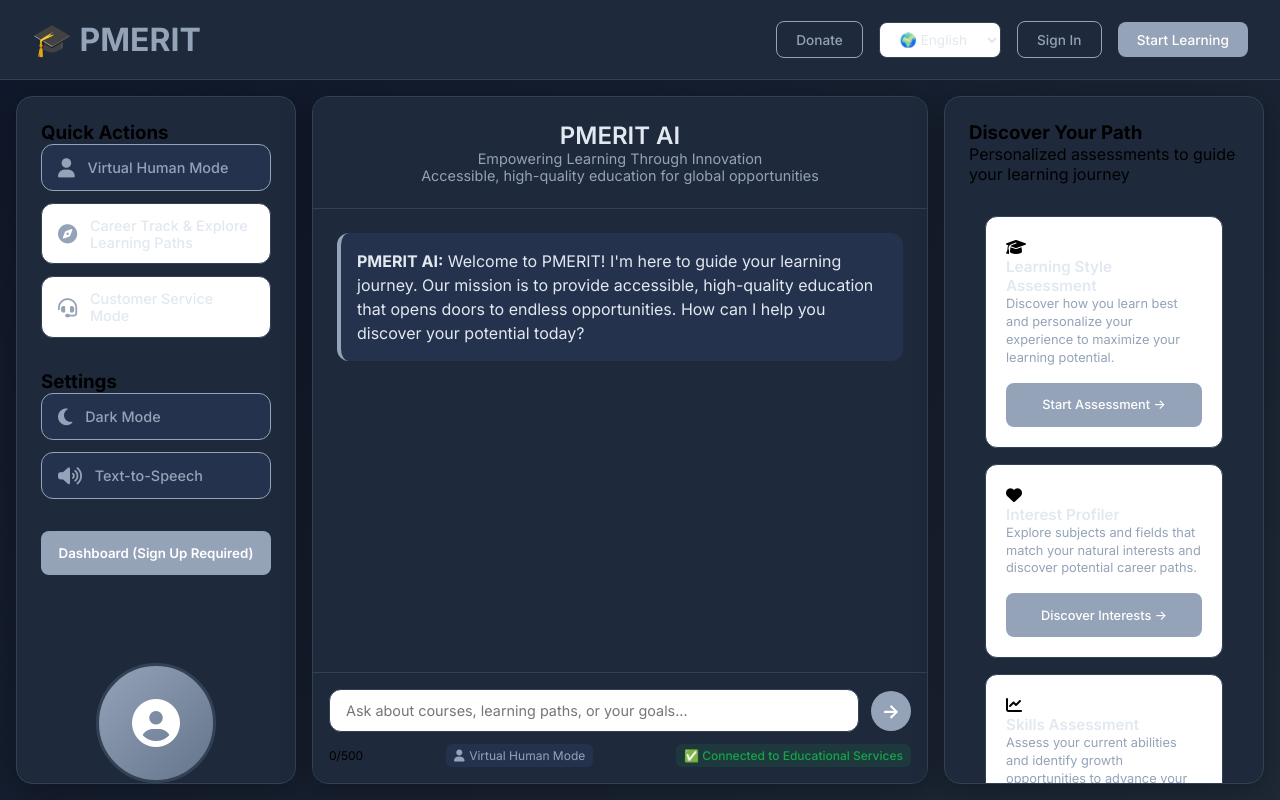
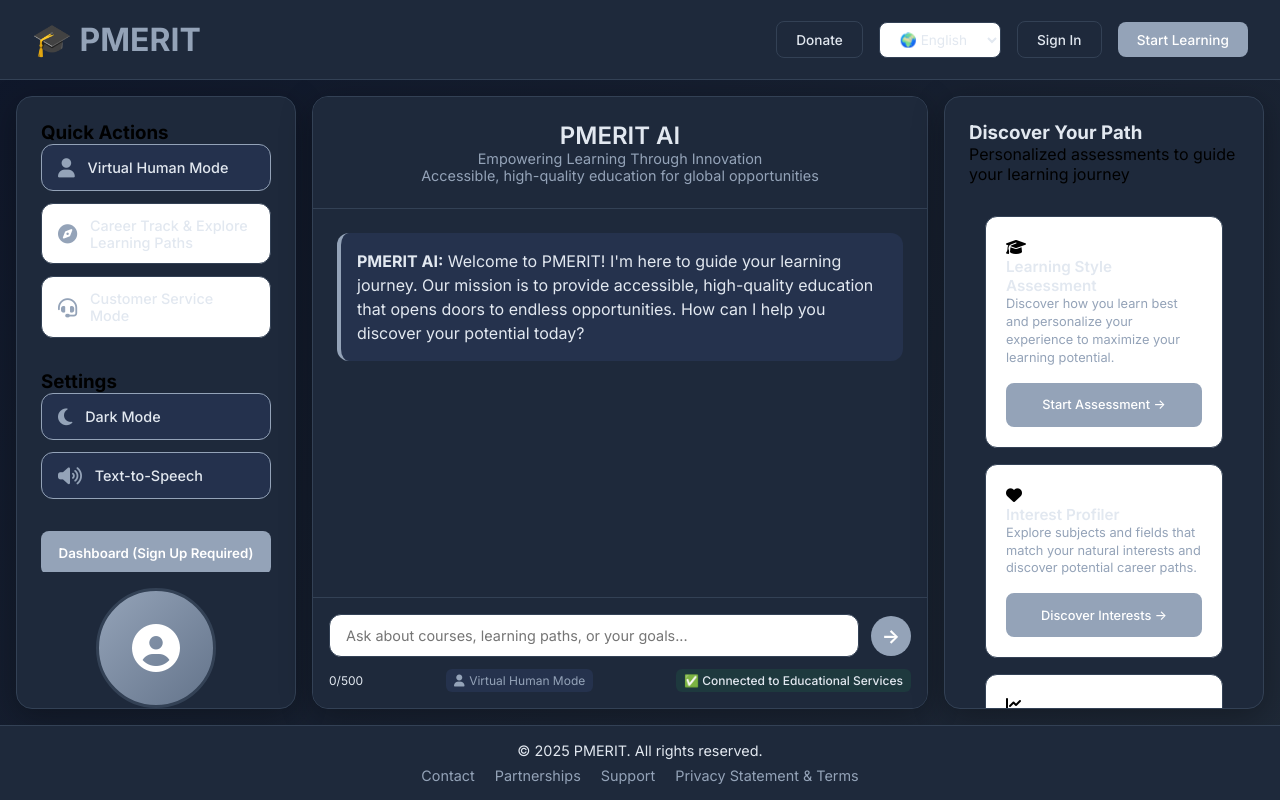
Before and after one commit to peoplemerit/Page-Testing, a plain HTML site: page index.html in a window 1280 px wide. Both pictures are taken after a click on the element "Dark Mode". Drawn offline with Linux system fonts and the light colour scheme.

Commit message:
Update index.html

```diff
--- a/index.html
+++ b/index.html
@@ -44,6 +44,28 @@
             --shadow: 0 8px 32px rgba(0, 0, 0, 0.3);
         }
 
+        body.dark-mode .sidebar-left .label,
+        body.dark-mode .sidebar-left .pane-header,
+        body.dark-mode .sidebar-right h3,
+        body.dark-mode .sidebar-right h4,
+        body.dark-mode .chat-input-wrapper input,
+        body.dark-mode .chat-footer .status-connected,
+        body.dark-mode .chat-footer .char-count,
+        body.dark-mode .footer-text {
+            color: var(--text-primary) !important;
+        }
+
+        body.dark-mode .chat-input input::placeholder {
+            color: var(--text-secondary) !important;
+        }
+        body.dark-mode .btn-pricing, body.dark-mode .btn-signin {
+            color: var(--text-primary);
+            border-color: var(--border-color);
+        }
+        body.dark-mode .btn-pricing:hover, body.dark-mode .btn-signin:hover {
+            color: var(--text-primary);
+        }
+
         /* Global Reset (from main.css) */
         * {
             margin: 0;
@@ -57,12 +79,13 @@
             background: var(--background-gradient);
             background-attachment: fixed;
             overflow: hidden; /* Non-scrollable feature like Google Home page */
+            display: flex;
+            flex-direction: column;
         }
 
         /* App Container (from main.css) */
         .app-container {
-            height: 100vh;
-            width: 100vw;
+            flex: 1;
             display: flex;
             flex-direction: column;
             overflow: hidden;
@@ -476,6 +499,8 @@
             margin-bottom: 1rem;
             transition: all 0.2s ease;
             cursor: pointer;
+            min-height: 120px; /* Adjust card height to fit without overflow */
+            flex-shrink: 0;
         }
 
         .assessment-card:hover {
@@ -513,6 +538,31 @@
         .assessment-btn:hover {
             background: var(--secondary-purple);
             transform: translateY(-1px);
+        }
+
+        .footer {
+            background: var(--card-bg);
+            backdrop-filter: blur(10px);
+            border-top: 1px solid var(--border-color);
+            padding: 1rem 2rem;
+            text-align: center;
+            font-size: 0.9rem;
+            flex-shrink: 0;
+            color: var(--text-secondary);
+        }
+
+        .footer-links {
+            margin-top: 0.5rem;
+        }
+
+        .footer-links a {
+            color: var(--primary-purple);
+            text-decoration: none;
+            margin: 0 0.5rem;
+        }
+
+        .footer-links a:hover {
+            text-decoration: underline;
         }
 
         /* Mobile-First Responsive Design (from responsive.css) */
@@ -791,6 +841,18 @@
                 </div>
             </aside>
         </main>
+
+        <footer class="footer">
+            <div class="footer-text">
+                &copy; 2025 PMERIT. All rights reserved.
+            </div>
+            <div class="footer-links">
+                <a href="#">Contact</a>
+                <a href="#">Partnerships</a>
+                <a href="#">Support</a>
+                <a href="#">Privacy Statement & Terms</a>
+            </div>
+        </footer>
     </div>
 
     <script>
```
